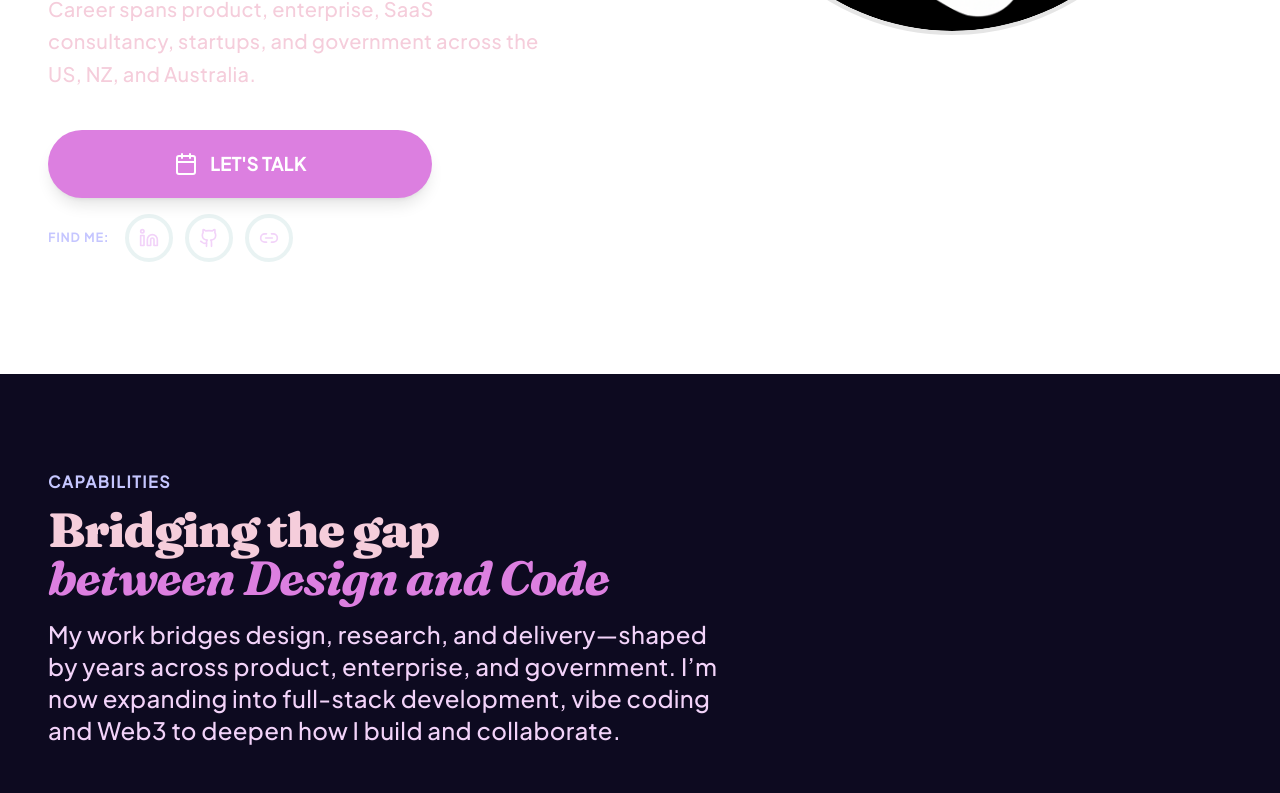
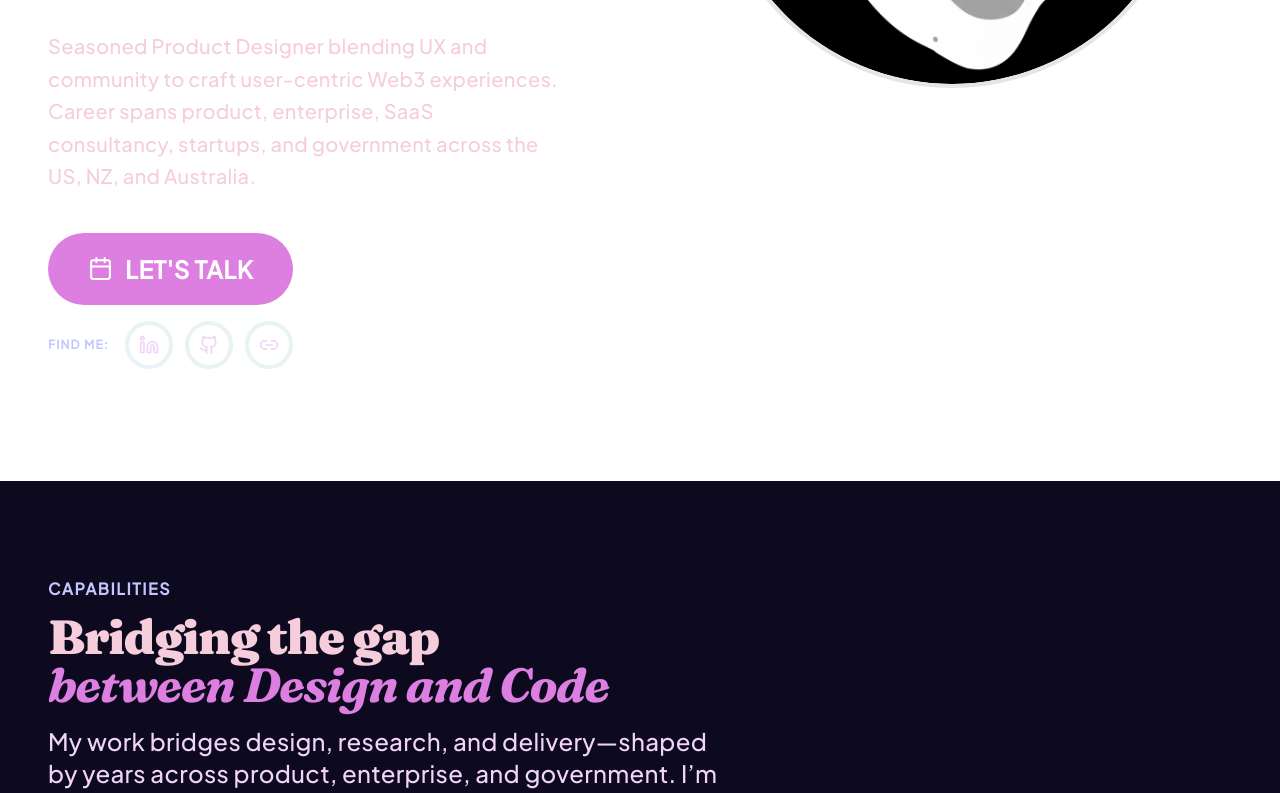
Before and after one commit to haunanipao/haunanipao.github.io, a React (Vite) app: page / in a window 1280 px wide. Shown: the part 800-1593 px from the top of the page. Built offline with nearby package versions, Linux system fonts and the light colour scheme.

Commit message:
Checkout previous commits

```diff
--- a/src/sections/Hero.tsx
+++ b/src/sections/Hero.tsx
@@ -5,12 +5,11 @@
 import { motion } from "framer-motion";
 import { fadeUp, stagger } from '../styles/animations';
 import { hero, heroImage, contact, iconMap } from '../data/portfolioData';
-import { PortfolioButton } from '../components/Button';
 import {Calendar, Github, Linkedin, Link2, Menu, X, Sparkles,} from "lucide-react";
 
 export const Hero = () => {
   return (
-  <section id="hero" className="relative min-h-screen flex items-center pt-24 pb-20 px-6 lg:px-12 z-10 overflow-x-hidden">
+  <section className="relative min-h-screen flex items-center pt-24 pb-20 px-6 lg:px-12 z-10">
         <div className="max-w-7xl mx-auto w-full grid lg:grid-cols-2 gap-16 items-center">
           <div>
             <motion.div
@@ -27,8 +26,7 @@ export const Hero = () => {
               initial={{ opacity: 0, y: 40 }}
               animate={{ opacity: 1, y: 0 }}
               transition={{ duration: 0.8, delay: 0.2 }}
-              className="font-black leading-none tracking-tighter mb-6 font-brand text-main text-[clamp(2.5rem,8vw,8rem)]"
-            >
+              className="text-7xl lg:text-8xl xl:text-9xl font-black leading-none tracking-tighter mb-6 font-brand text-main">
               {hero.heading1}
               <br />
               <span className="font-brand-italic text-primary">{hero.heading2}</span>
@@ -40,7 +38,7 @@ export const Hero = () => {
               initial={{ opacity: 0, y: 30 }}
               animate={{ opacity: 1, y: 0 }}
               transition={{ duration: 0.8, delay: 0.3 }}
-              className="text-3xl sm:text-2xl lg:text-4xl xl:text-5xl mb-6 font-brand italic text-secondary">
+              className="text-4xl lg:text-4xl xl:text-5xl mb-6 font-brand italic text-secondary">
               {hero.tagline}
             </motion.p>
 
@@ -52,20 +50,22 @@ export const Hero = () => {
               {hero.description}
             </motion.p>
 
-            <motion.div {...stagger} className="flex flex-col max-w-sm gap-4">
-              <PortfolioButton size="lg"
-                  label={`${contact.heading1} ${contact.heading2}`}
-                  href={contact.links[0].href}
-                  variant="primary"
-                  icon="calendar"
-                  className=" px-8 md:px-10 tracking-[0.15em]"
-                />
+            <motion.div {...stagger} className="flex flex-col gap-4">
+              {/* Primary CTA — Let's Talk */}
+              <motion.a
+                {...fadeUp}
+                href={contact.links[0].href}
+                target="_blank"
+                rel="noopener noreferrer"
+                className="inline-flex items-center justify-center gap-3 px-10 py-5 rounded-full text-2xl font-bold tracking-wide transition-all duration-200 self-start hover-primary hover:opacity-90 hover:scale-105 bg-primary text-white uppercase">
+                <Calendar size={25} /> {contact.heading1}{contact.heading2}
+              </motion.a>
 
               {/* Social icon buttons */}
               <div className="flex items-center gap-3">
                 <p
                   className="text-xs font-semibold tracking-widest uppercase mr-1 text-secondary">
-                  {hero.connect}
+                  Find me:
                 </p>
                 {contact.links.slice(1).map((link, i) => (
                   <motion.a
--- a/src/styles/animations.ts
+++ b/src/styles/animations.ts
@@ -2,14 +2,21 @@
 
 export const fadeUp = {
   initial: { opacity: 0, y: 28 },
-  whileInView: { opacity: 1, y: 0 },
-  viewport: { once: true, margin: "-80px" },
-  transition: { duration: 0.65, ease: [0.25, 0.1, 0.25, 1] },
+  animate: {
+    opacity: 1,
+    y: 0,
+    transition: { duration: 0.8, ease: [0.25, 0.1, 0.25, 1] }
+  },
 };
 
-export const stagger = { // Renamed slightly to avoid confusion with the function
+export const stagger = {
   initial: { opacity: 0 },
-  whileInView: { opacity: 1 },
+  animate: {
+    opacity: 1,
+    transition: {
+      staggerChildren: 0.12, // The "beat" between elements
+      delayChildren: 0.1     // A tiny pause before the first element moves
+    },
+  },
   viewport: { once: true, margin: "-80px" },
-  transition: { staggerChildren: 0.1 },
 };
```
